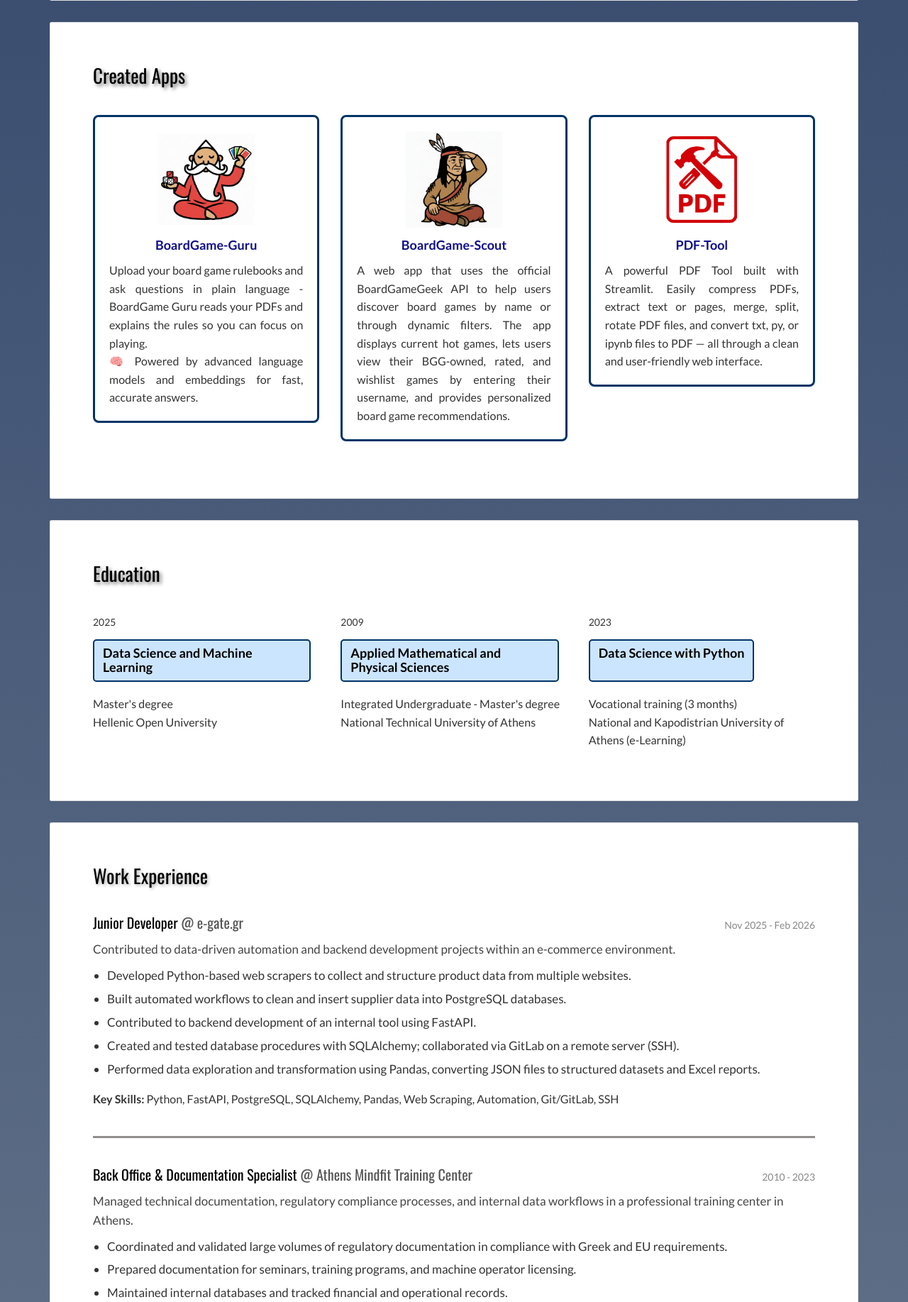
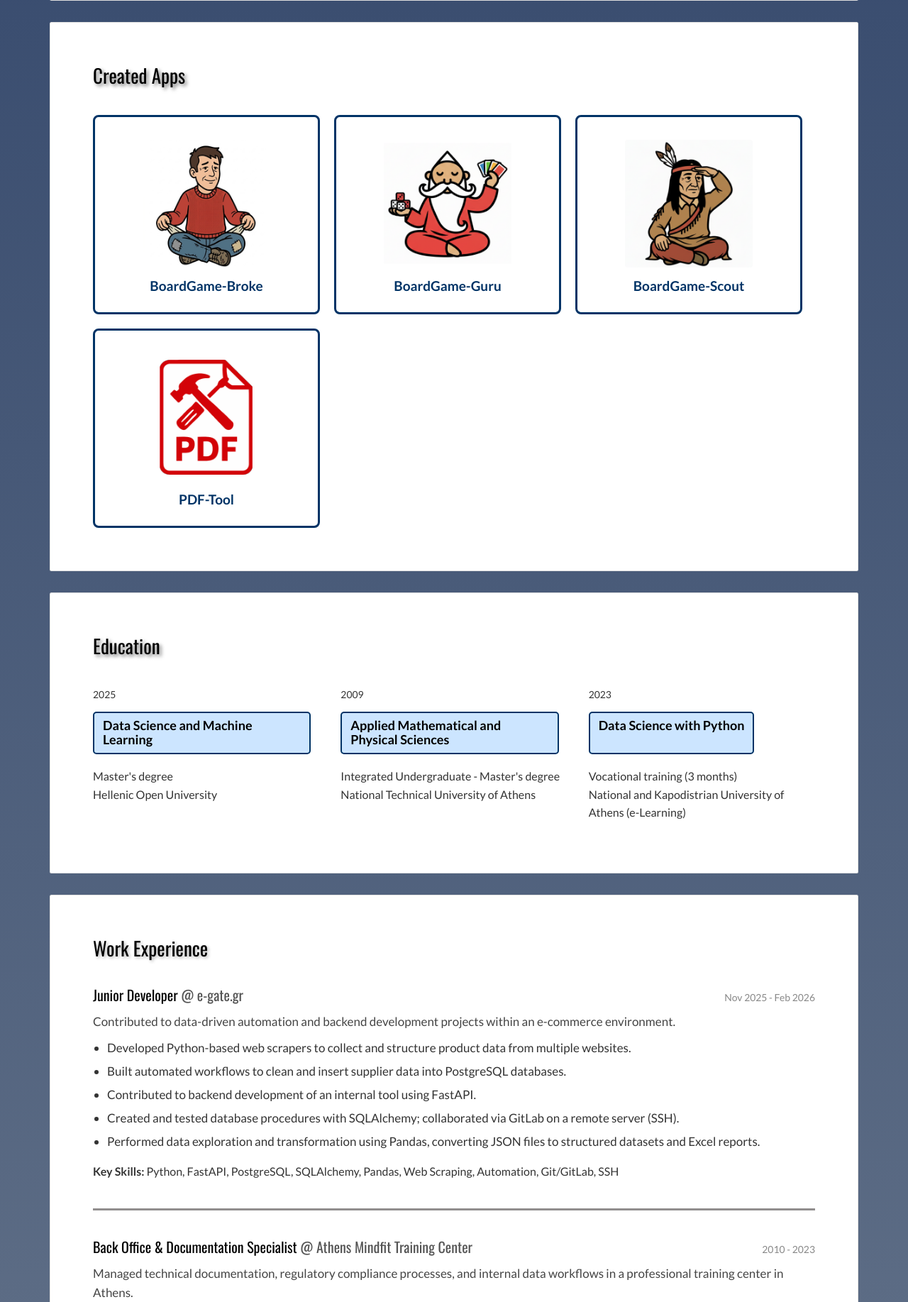
Before and after one commit to fotopoulos-v/Portfolio-website, a Flask app: page / in a window 1280 px wide. Shown: the part 2330-4165 px from the top of the page at 71% size. Run offline with Flask 3, Linux system fonts and the light colour scheme; some libraries are stand-ins or nearby versions.

Commit message:
added boardgame broke and modified created apps section

```diff
--- a/templates/index.html
+++ b/templates/index.html
@@ -118,84 +118,101 @@
 <style>
 /* ===== created apps section ===== */
 
-@media (min-width: 992px) {
-  .project-grid > .col-md-4:nth-child(3n + 1) {
-    clear: left;
-  }
+.apps-row {
+  display: flex;
+  flex-wrap: wrap;
+  gap: 20px;
+  justify-content: flex-start;
 }
 
 .app-card {
-  padding: 20px !important;
-  background-color: #ffffff !important; /* White background makes the frame pop */
-  border-radius: 8px !important;
-  margin-bottom: 20px;
-  /* Add the colored frame here */
-  border: 3px solid #003366; /* A nice data-science blue */
+  position: relative;
+  width: 320px;
+  padding: 32px 28px 26px;
+  background-color: #ffffff;
+  border-radius: 8px;
+  border: 3px solid #003366;
+  text-align: center;
+  overflow: hidden;
   transition: transform 0.3s ease, box-shadow 0.3s ease;
-  height: 100%;
+  flex-shrink: 0;
+  display: block;
+  text-decoration: none;
+  cursor: pointer;
 }
 
-/* Optional: Card lifts slightly when you hover anywhere on it */
 .app-card:hover {
   transform: translateY(-5px);
   box-shadow: 0 10px 20px rgba(0, 123, 255, 0.2);
+  text-decoration: none;
 }
 
-.app-card-img-link {
-  display: block !important;
-  text-align: center !important;
-  width: 100% !important;
-  margin-bottom: 15px;
+.app-card-img-wrap {
+  display: flex;
+  justify-content: center;
+  align-items: center;
+  margin-bottom: 16px;
 }
 
-.app-card-img-link img {
-  display: inline-block !important;
-  /* Adjust this percentage to control how small the images are */
-  max-width: 50% !important;
-  height: auto !important;
-  margin: 0 auto !important;
+.app-card-img-wrap img {
+  width: 180px;
+  height: 180px;
+  object-fit: contain;
   border-radius: 4px;
+  display: block;
 }
 
-
-
 .app-card-title {
-  text-align: center !important;
-  width: 100% !important;
-  margin: 8px 0 12px 0 !important;
+  text-align: center;
 }
 
 .app-card-title h3 {
-  text-align: center !important;
-  margin: 0 !important;
+  margin: 0;
+  font-size: 1.9rem;
+  color: #003366;
 }
 
-.app-card-title h3 a {
-  display: inline !important;
+/* Hover overlay with description */
+.app-card-desc {
+  position: absolute;
+  inset: 0;
+  background-color: rgba(0, 51, 102, 0.93);
+  color: #ffffff;
+  display: flex;
+  align-items: center;
+  justify-content: center;
+  padding: 22px;
+  opacity: 0;
+  transition: opacity 0.3s ease;
+  border-radius: 5px;
 }
 
-.app-card-desc {
-  text-align: left;
-  overflow: visible !important;
-  max-height: none !important;
-  height: auto !important;
+.app-card:hover .app-card-desc {
+  opacity: 1;
 }
 
 .app-card-desc p {
-  /* This fixes your text alignment */
-  text-align: justify;
-  text-justify: inter-word;
-
-  overflow-wrap: break-word;
-  word-break: break-word;
-  line-height: 1.6;
+  font-size: 1.8rem;
+  line-height: 1.65;
+  text-align: center;
   margin: 0;
-
+  color: #ffffff;
 }
 
-@media (max-width: 768px) {
-  .app-card-img-link img {
-    max-width: 80% !important;
+/* Keep project cards left-aligned when wrapping to a second row */
+.project-grid {
+  display: flex;
+  flex-wrap: wrap;
+  justify-content: flex-start;
+}
+
+.project-grid > .col-md-4 {
+  float: none;
+}
+
+@media (max-width: 576px) {
+  .app-card {
+    width: calc(50% - 10px);
   }
 }
 </style>
@@ -343,58 +360,55 @@
   <div class="card-block">
     <h2 style="text-shadow: 3px 3px 5px rgba(0, 0, 0, 0.5);">Created Apps</h2>
 
-    <div class="row">
+    <div class="apps-row">
 
-      <div class="col-md-4">
-        <div class="app-card">
-          <a href="https://boardgame-guru.streamlit.app/" class="app-card-img-link shine-hover" target="_blank" rel="noopener noreferrer">
-            <img src="./static/assets/images/guru_logo_small.png" alt="BoardGame-Guru">
-          </a>
+      <a href="https://boardgame-broke.streamlit.app/" class="app-card shine-hover" target="_blank" rel="noopener noreferrer">
+        <div class="app-card-img-wrap">
+          <img src="./static/assets/images/broke_logo_small.png" alt="BoardGame-Broke">
+        </div>
         <div class="app-card-title">
-            <h3 class="h5">
-              <a href="https://boardgame-guru.streamlit.app/" target="_blank" rel="noopener noreferrer">BoardGame-Guru</a>
-            </h3>
+          <h3 class="h5">BoardGame-Broke</h3>
         </div>
         <div class="app-card-desc">
-            <p>Upload your board game rulebooks and ask questions in plain language - BoardGame Guru reads your PDFs and explains the rules so you can focus on playing.
-			<br>🧠 Powered by advanced language models and embeddings for fast, accurate answers.</p>
+          <p>Hunt the best deal before your wallet gives up! Searches 29 Greek online stores simultaneously - shows prices, availability, and direct links. Export results as a PDF report.</p>
         </div>
+      </a>
+
+      <a href="https://boardgame-guru.streamlit.app/" class="app-card shine-hover" target="_blank" rel="noopener noreferrer">
+        <div class="app-card-img-wrap">
+          <img src="./static/assets/images/guru_logo_small.png" alt="BoardGame-Guru">
         </div>
-      </div>
-
-      <div class="col-md-4">
-        <div class="app-card">
-          <a href="https://boardgame-scout.streamlit.app/" class="app-card-img-link shine-hover" target="_blank" rel="noopener noreferrer">
-            <img src="./static/assets/images/scout_logo_small.png" alt="BoardGame-Scout">
-          </a>
         <div class="app-card-title">
-            <h3 class="h5">
-              <a href="https://boardgame-scout.streamlit.app/" target="_blank" rel="noopener noreferrer">BoardGame-Scout</a>
-            </h3>
+          <h3 class="h5">BoardGame-Guru</h3>
         </div>
         <div class="app-card-desc">
-            <p>A web app that uses the official BoardGameGeek API to help users discover board games by name or through dynamic filters. The app displays current
-			hot games, lets users view their BGG-owned, rated, and wishlist games by entering their username, and provides personalized board game recommendations.</p>
+          <p>Upload your board game rulebooks and ask questions in plain language. BoardGame Guru reads your PDFs and explains the rules - powered by advanced language models and embeddings.</p>
         </div>
+      </a>
+
+      <a href="https://boardgame-scout.streamlit.app/" class="app-card shine-hover" target="_blank" rel="noopener noreferrer">
+        <div class="app-card-img-wrap">
+          <img src="./static/assets/images/scout_logo_small.png" alt="BoardGame-Scout">
         </div>
-      </div>
-
-      <div class="col-md-4">
-        <div class="app-card">
-          <a href="https://pdf-tool-vf.streamlit.app/" class="app-card-img-link shine-hover" target="_blank" rel="noopener noreferrer">
-            <img src="./static/assets/images/pdf-tool_small.png" alt="PDF-Tool">
-          </a>
         <div class="app-card-title">
-            <h3 class="h5">
-              <a href="https://pdf-tool-vf.streamlit.app/" target="_blank" rel="noopener noreferrer">PDF-Tool</a>
-            </h3>
+          <h3 class="h5">BoardGame-Scout</h3>
         </div>
         <div class="app-card-desc">
-            <p>A powerful PDF Tool built with Streamlit. Easily compress PDFs, extract text or pages, merge, split, rotate PDF files, and convert txt, py, or
-			ipynb files to PDF — all through a clean and user-friendly web interface.</p>
+          <p>Uses the BoardGameGeek API to discover games by name or filters. Browse hot games, view your BGG collection, and get personalized recommendations.</p>
         </div>
+      </a>
+
+      <a href="https://pdf-tool-vf.streamlit.app/" class="app-card shine-hover" target="_blank" rel="noopener noreferrer">
+        <div class="app-card-img-wrap">
+          <img src="./static/assets/images/pdf-tool_small.png" alt="PDF-Tool">
         </div>
+        <div class="app-card-title">
+          <h3 class="h5">PDF-Tool</h3>
         </div>
+        <div class="app-card-desc">
+          <p>Compress, merge, split, rotate, and extract from PDFs. Also converts txt, py, and ipynb files to PDF - all through a clean Streamlit interface.</p>
+        </div>
+      </a>
 
     </div>
   </div>
```
Also changed, not shown: static/assets/images/broke_logo_small.png (added). Lines whose indentation alone changed are shown as unchanged.
